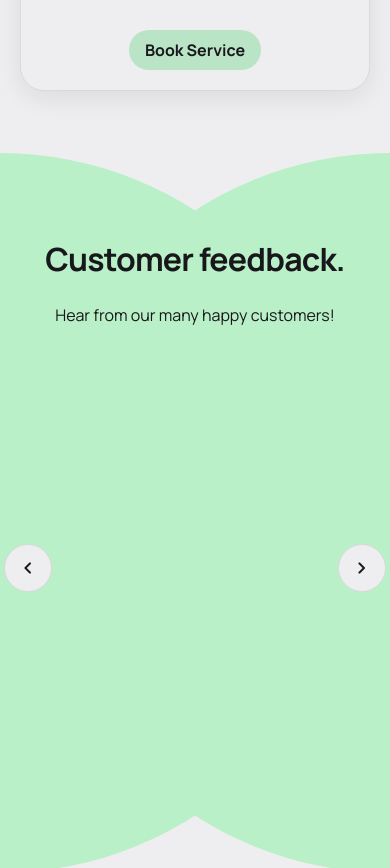
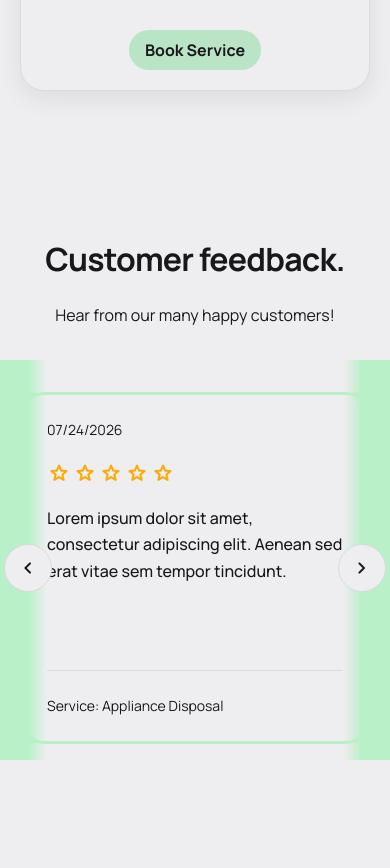
Before and after one commit to gwan-kib/CGT-Enterprises-Website, a React (Vite) app: page / in a window 390 px wide. Shown: the part 3360-4228 px from the top of the page. Built offline with nearby package versions, Linux system fonts and the light colour scheme.

Commit message:
fix(reviews): anchor responsive circles to carousel track

```diff
--- a/src/components/sections/ReviewsSection.tsx
+++ b/src/components/sections/ReviewsSection.tsx
@@ -246,6 +246,9 @@ export function ReviewsSection() {
       </div>
 
       <div className="reviews-section__carousel-wrapper">
+        <span aria-hidden="true" className="reviews-section__circle reviews-section__circle--start" />
+        <span aria-hidden="true" className="reviews-section__circle reviews-section__circle--end" />
+
         <button
           aria-label="Previous review"
           className="reviews-section__arrow reviews-section__arrow--prev"
--- a/src/styles/sections/reviews.css
+++ b/src/styles/sections/reviews.css
@@ -6,15 +6,21 @@
     --fade-color: var(--color-brand-green-200);
     --carousel-padding: var(--space-10);
     --fade-start-in-circle: -15%;
+    --circle-size: clamp(
+      22rem,
+      min(50vw, calc(100svh - var(--header-height))),
+      45rem
+    );
+    --edge-fade-depth: clamp(1.5rem, 9vw, 8.75rem);
   }
 
-  .reviews-section::before,
-  .reviews-section::after {
-    content: "";
+  .reviews-section__circle {
+    display: block;
+    pointer-events: none;
     position: absolute;
     top: 50%;
-    width: 45rem;
-    height: 45rem;
+    width: var(--circle-size);
+    height: var(--circle-size);
 
     border-radius: 50%;
 
@@ -23,12 +29,13 @@
     z-index: 0;
   }
 
-  .reviews-section::before {
+  .reviews-section__circle--start {
     left: 0%;
   }
 
-  .reviews-section::after {
-    left: 100%;
+  .reviews-section__circle--end {
+    right: 0%;
+    transform: translate(50%, -50%);
   }
 
   .reviews-section .page-section__inner {
@@ -42,6 +49,7 @@
 
   .reviews-section__carousel-wrapper {
     @apply relative;
+    isolation: isolate;
   }
 
   .reviews-section__carousel-wrapper::before,
@@ -53,7 +61,7 @@
     z-index: 5;
     pointer-events: none;
 
-    width: 20rem;
+    width: calc(15% + var(--edge-fade-depth));
   }
 
   .reviews-section__carousel-wrapper::before {
@@ -68,9 +76,11 @@
 
   .reviews-section__carousel {
     @apply flex overflow-x-auto;
+    position: relative;
+    z-index: 1;
     gap: var(--space-10);
     padding: var(--carousel-padding) 0;
-    padding-inline: calc(50% - 11rem);
+    padding-inline: max(0px, calc(50% - 11rem));
     scroll-snap-type: none;
     scrollbar-width: none;
     cursor: grab;
@@ -87,7 +97,7 @@
 
   .review-card {
     @apply relative flex shrink-0 flex-col;
-    width: 22rem;
+    width: min(22rem, 100%);
     min-height: 22rem;
     padding: clamp(var(--space-6), 3vw, var(--space-10));
     border-radius: var(--radius-large);
```
